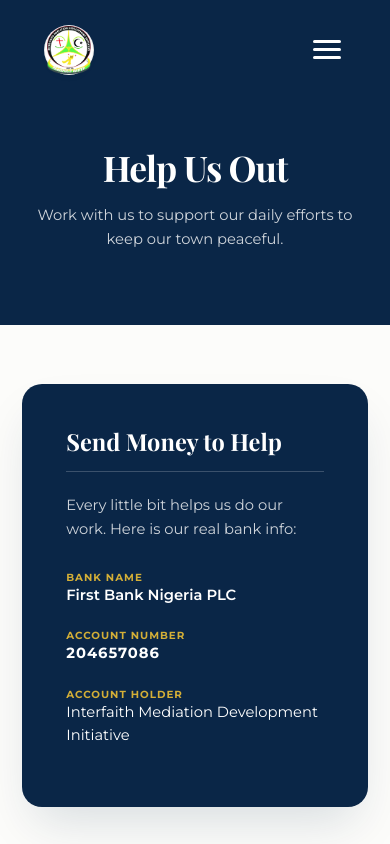
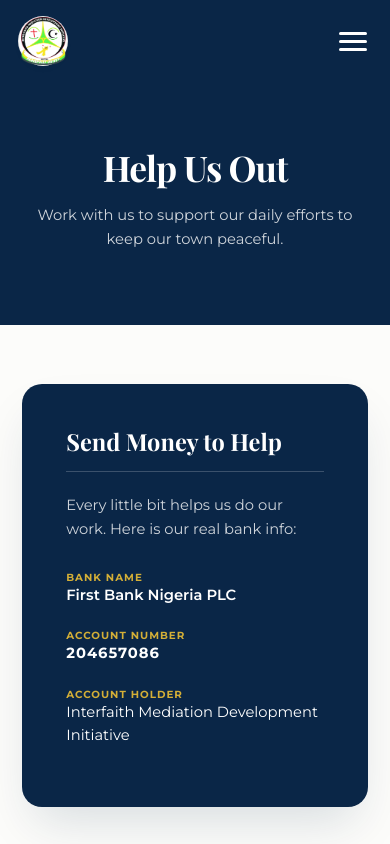
Before and after one commit to devunomieta/InterFaithOrg, a Next.js app: page /involved in a window 390 px wide. Shown: the top 844 px of the page. Built offline with nearby package versions, Linux system fonts and the light colour scheme; a web font is replaced by a local one.

Commit message:
feat: auto-hide navbar on scroll down and reveal on scroll up

```diff
--- a/src/components/layout/Layout.module.css
+++ b/src/components/layout/Layout.module.css
@@ -4,18 +4,23 @@
   left: 0;
   width: 100%;
   z-index: 1000;
-  transition: all var(--transition-med);
+  transition: transform 0.35s cubic-bezier(0.16, 1, 0.3, 1), background-color 0.3s ease, padding 0.3s ease, box-shadow 0.3s ease;
   background: transparent;
-  padding: 1rem 0;
+  padding: 1.25rem 0;
 }
 
 .header.scrolled {
-  background: rgba(255, 255, 255, 0.8);
-  backdrop-filter: blur(20px);
-  -webkit-backdrop-filter: blur(20px);
-  box-shadow: var(--shadow-md);
-  padding: 0.5rem 0;
-  border-bottom: 1px solid rgba(255,255,255,0.3);
+  background: rgba(255, 255, 255, 0.94);
+  backdrop-filter: blur(16px);
+  -webkit-backdrop-filter: blur(16px);
+  box-shadow: 0 4px 20px rgba(10, 38, 71, 0.08);
+  padding: 0.65rem 0;
+  border-bottom: 1px solid rgba(0, 0, 0, 0.06);
+}
+
+.header.navHidden {
+  transform: translateY(-100%);
+  pointer-events: none;
 }
 
 .navContainer {
@@ -274,6 +279,19 @@
 }
 
 @media (max-width: 768px) {
+  .navContainer {
+    padding: 0 1.25rem;
+    height: 60px;
+  }
+
+  .header {
+    padding: 0.75rem 0;
+  }
+
+  .header.scrolled {
+    padding: 0.4rem 0;
+  }
+
   .hamburger {
     display: flex;
   }
--- a/src/components/layout/Navbar.tsx
+++ b/src/components/layout/Navbar.tsx
@@ -7,12 +7,32 @@ import styles from "./Layout.module.css";
 
 export default function Navbar() {
   const [isScrolled, setIsScrolled] = useState(false);
+  const [isVisible, setIsVisible] = useState(true);
   const [isMenuOpen, setIsMenuOpen] = useState(false);
 
   useEffect(() => {
+    let lastScrollY = window.scrollY;
+
     const handleScroll = () => {
-      setIsScrolled(window.scrollY > 50);
+      const currentScrollY = window.scrollY;
+
+      // Determine if scrolled past top threshold
+      setIsScrolled(currentScrollY > 60);
+
+      // Show/hide based on scroll direction
+      if (currentScrollY <= 60) {
+        setIsVisible(true);
+      } else if (currentScrollY > lastScrollY + 5) {
+        // Scrolling down -> hide navbar
+        setIsVisible(false);
+      } else if (currentScrollY < lastScrollY - 5) {
+        // Scrolling up -> reveal navbar
+        setIsVisible(true);
+      }
+
+      lastScrollY = currentScrollY;
     };
+
     window.addEventListener("scroll", handleScroll, { passive: true });
     return () => window.removeEventListener("scroll", handleScroll);
   }, []);
@@ -30,7 +50,7 @@ export default function Navbar() {
   const closeMenu = () => setIsMenuOpen(false);
 
   return (
-    <header className={`${styles.header} ${isScrolled ? styles.scrolled : ""}`}>
+    <header className={`${styles.header} ${isScrolled ? styles.scrolled : ""} ${(!isVisible && !isMenuOpen) ? styles.navHidden : ""}`}>
       <div className={styles.navContainer}>
         <Link href="/" className={styles.logo} onClick={closeMenu}>
           <div style={{ position: 'relative', width: '50px', height: '50px', background: 'white', borderRadius: '50%', padding: '4px', border: '1px solid rgba(0,0,0,0.08)', boxShadow: 'var(--shadow-sm)' }}>
```
